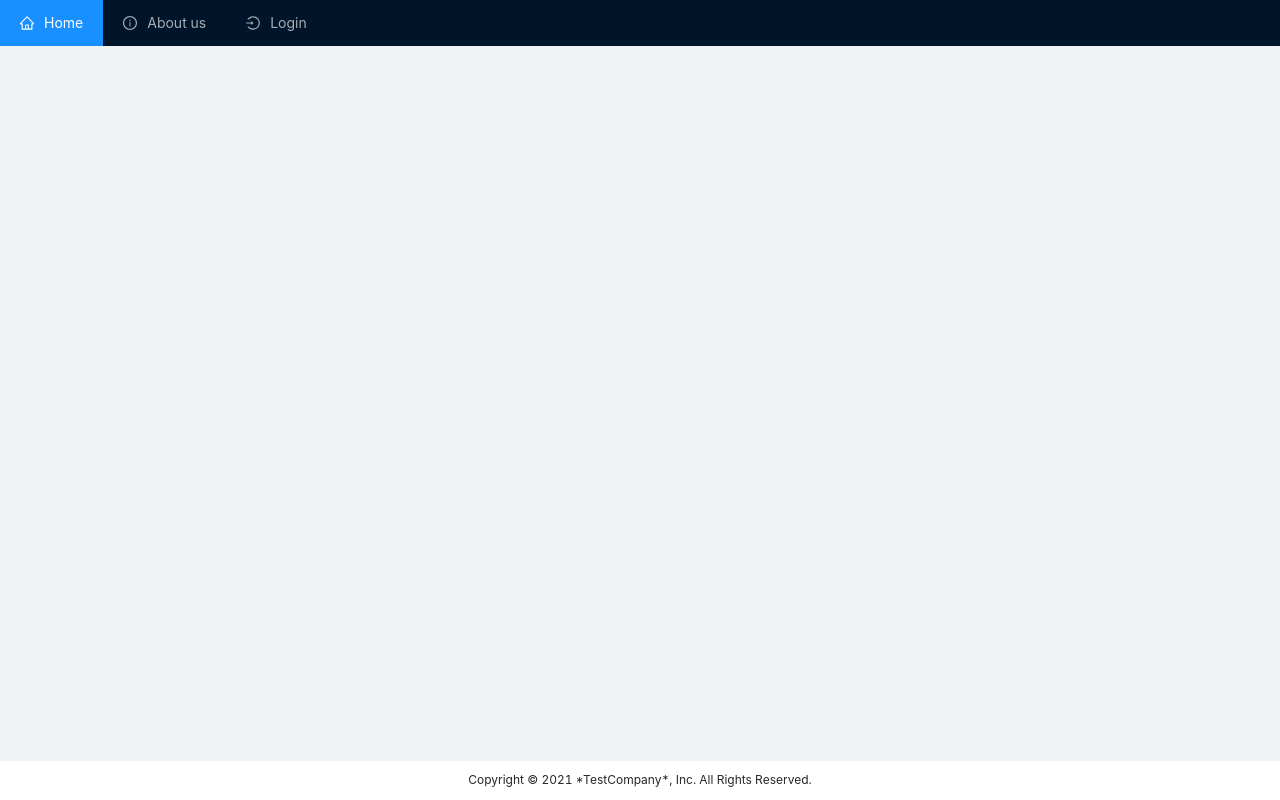
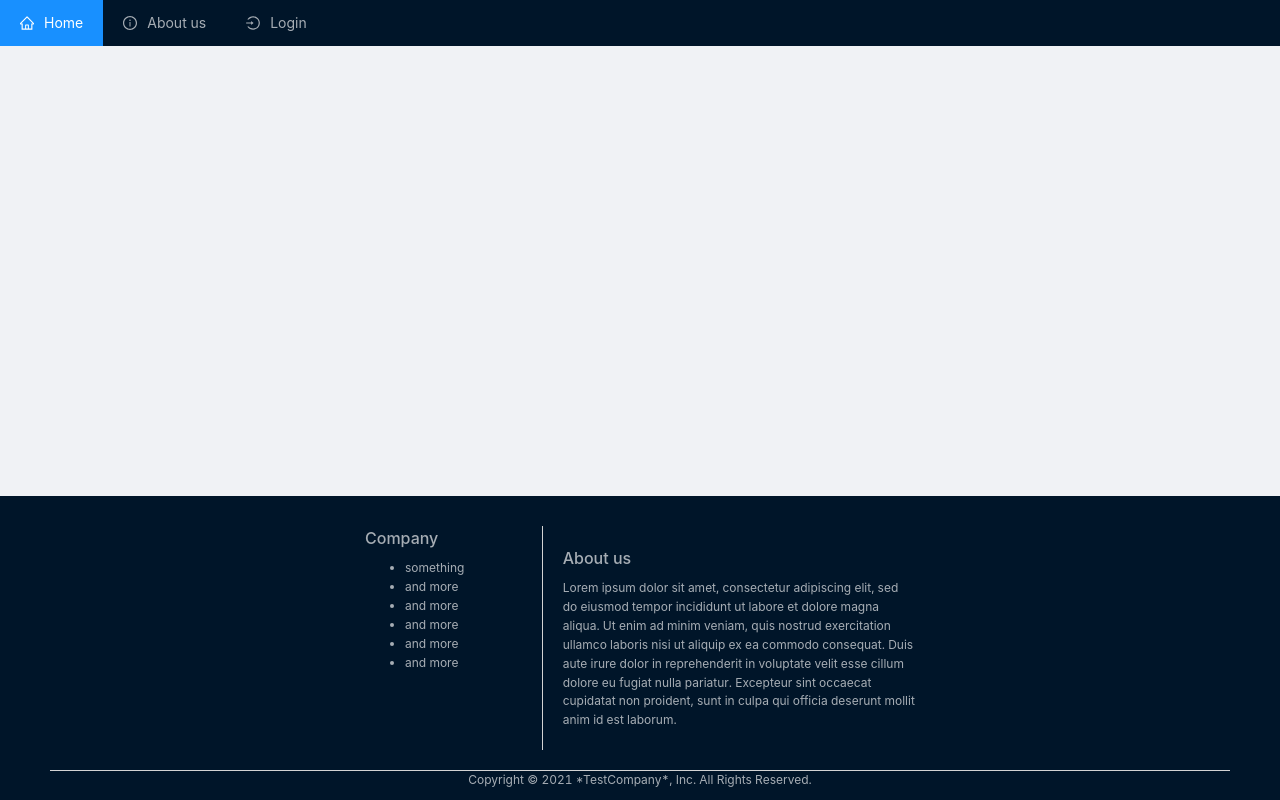
Before and after one commit to pukarcho/react-project, a React (Create React App) app: page /settings in a window 1280 px wide. Built offline with nearby package versions, Linux system fonts and the light colour scheme.

Commit message:
Footer and documentation

```diff
--- a/src/home/footer/footer.css
+++ b/src/home/footer/footer.css
@@ -1,9 +1,20 @@
 .ant-layout-footer{
-	background: #fff;
+	color: rgba(255, 255, 255, 0.65);
+    background: #001529;
 	padding: 10px 50px;
 	font-size: 12px;
+}
+
+.ant-layout-footer h6{
+	color: rgba(255, 255, 255, 0.65);
 }
 
 .ant-layout-footer p{
 	margin-bottom: 0;
 }
+
+.ant-layout-footer .about-us-footer{
+	border-left: 1px solid #d3d3d3;
+	padding: 20px;
+	margin: 20px 0;
+}
--- a/src/home/footer/footer.js
+++ b/src/home/footer/footer.js
@@ -1,4 +1,4 @@
-import { Layout } from 'antd';
+import { Layout, Row, Col } from 'antd';
 import moment from 'moment';
 
 import './footer.css';
@@ -8,7 +8,38 @@ const { Footer } = Layout;
 function SiteFooter() {
 
     return (
-        <Footer style={{ textAlign: 'center' }}><p>Copyright &copy; {moment().format("YYYY")} *TestCompany*, Inc. All Rights Reserved.</p></Footer>
+        <Footer>
+            <Row>
+                <Col offset={6} span={12}>
+                    <Row style={{mergin: "36px"}}>
+                        <Col span={8} style={{padding: "20px"}}>
+                            <h6>Company</h6>
+                            <ul>
+                                <li>something</li>
+                                <li>and more</li>
+                                <li>and more</li>
+                                <li>and more</li>
+                                <li>and more</li>
+                                <li>and more</li>
+                            </ul>
+                        </Col>
+                        <Col span={16} className="about-us-footer">
+                            <h6>About us</h6>
+                            <p>Lorem ipsum dolor sit amet, consectetur adipiscing elit,
+                                    sed do eiusmod tempor incididunt ut labore et dolore magna aliqua.
+                                    Ut enim ad minim veniam, quis nostrud exercitation ullamco laboris nisi ut aliquip ex ea commodo consequat.
+                                    Duis aute irure dolor in reprehenderit in voluptate velit esse cillum dolore eu fugiat nulla pariatur.
+                                    Excepteur sint occaecat cupidatat non proident, sunt in culpa qui officia deserunt mollit anim id est laborum.</p>
+                        </Col>
+                    </Row>
+                </Col>
+            </Row>
+            <Row style={{borderTop: "1px solid #d3d3d3"}}>
+                <Col span={24}>
+                    <p style={{ textAlign: 'center' }}>Copyright &copy; {moment().format("YYYY")} *TestCompany*, Inc. All Rights Reserved.</p>
+                </Col>
+            </Row>
+        </Footer>
     );
 }
 
```
Also changed, not shown: 1 other file (tests, documents, lock files or other folders).
